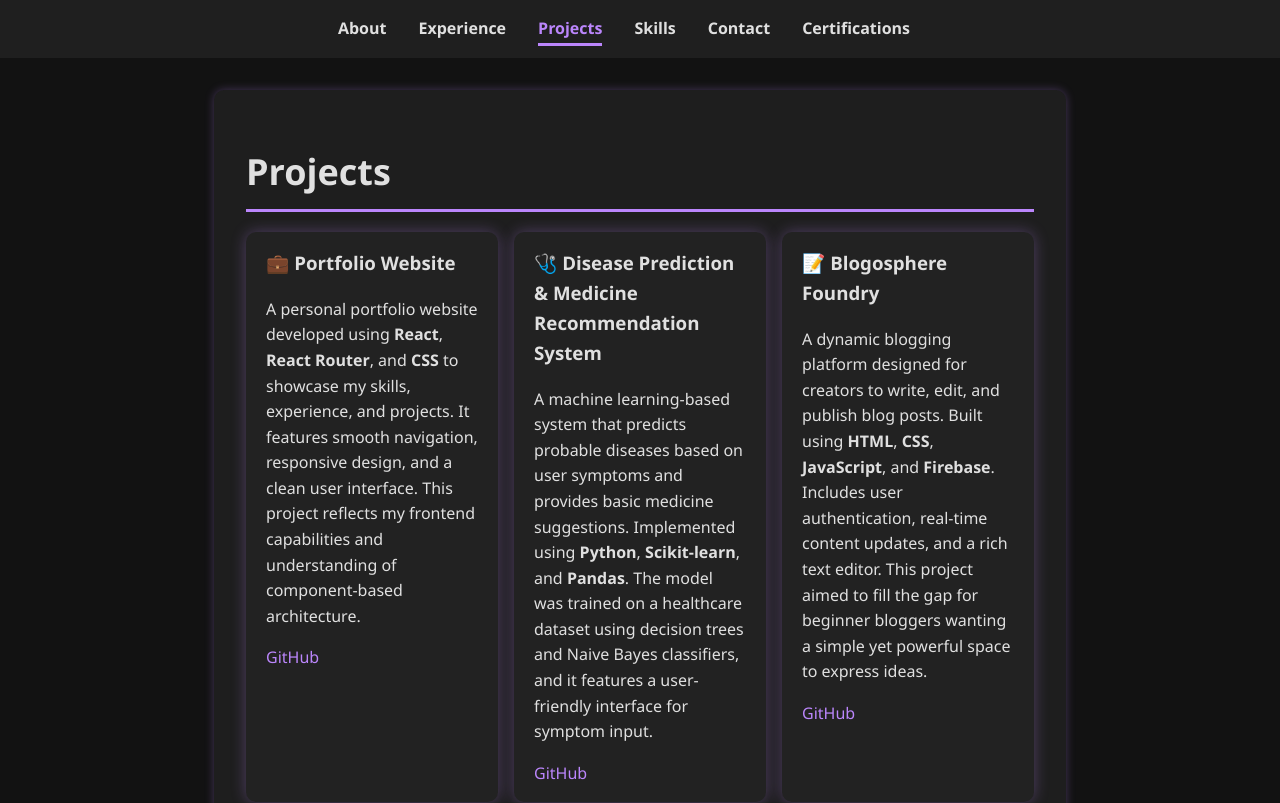
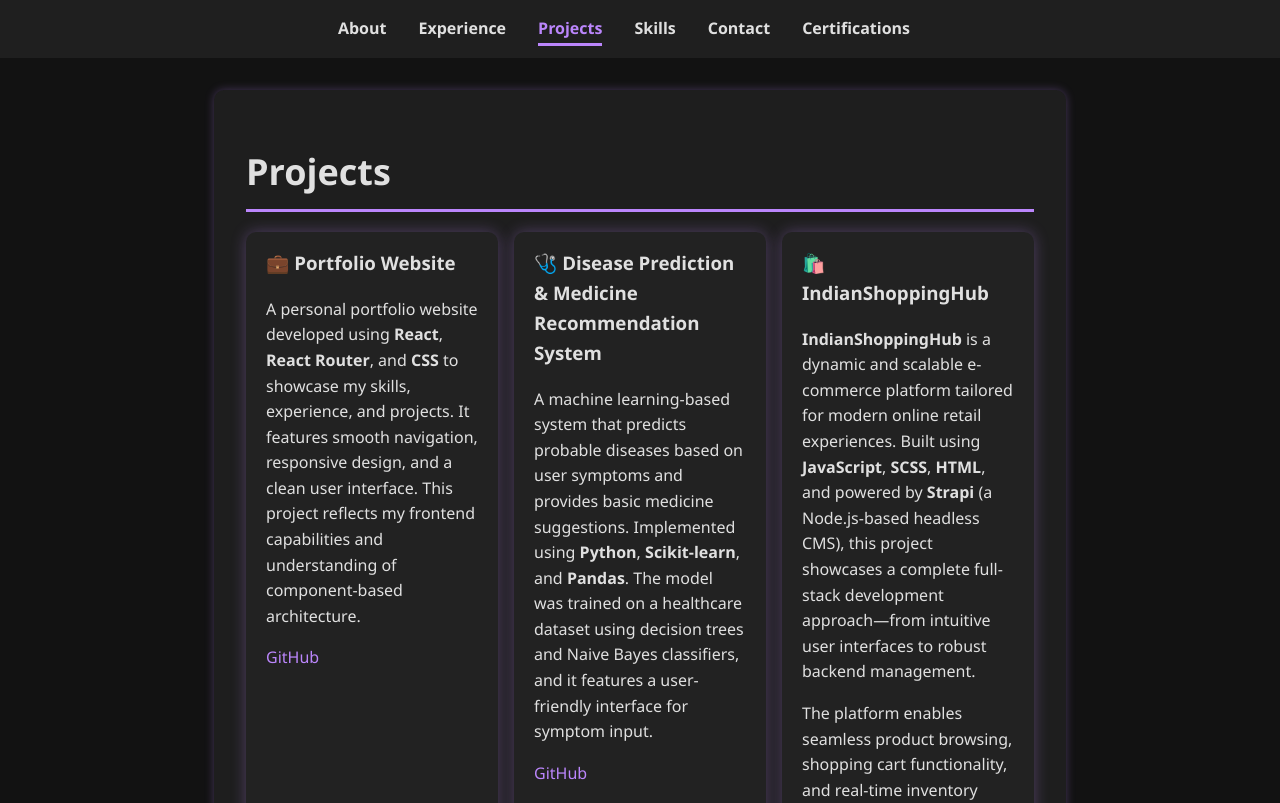
Before and after one commit to aniketsrivastava89/aniket_portfolio, a React (Create React App) app: page /projects in a window 1280 px wide. Shown: the top 803 px of the page. Built offline with nearby package versions, Linux system fonts and the light colour scheme.

Commit message:
Updated in projects.js

```diff
--- a/src/components/Projects.js
+++ b/src/components/Projects.js
@@ -12,7 +12,7 @@ const Projects = () => {
             A personal portfolio website developed using <strong>React</strong>, <strong>React Router</strong>, and <strong>CSS</strong> to showcase my skills, experience, and projects.
             It features smooth navigation, responsive design, and a clean user interface. This project reflects my frontend capabilities and understanding of component-based architecture.
           </p>
-          <a href="https://github.com/yourusername/portfolio" target="_blank" rel="noopener noreferrer">GitHub</a>
+          <a href="https://github.com/aniketsrivastava89/aniket_portfolio" target="_blank" rel="noopener noreferrer">GitHub</a>
         </li>
 
         <li>
@@ -24,11 +24,11 @@ const Projects = () => {
         </li>
 
         <li>
-          <h3>📝 Blogosphere Foundry</h3>
-          <p>
-            A dynamic blogging platform designed for creators to write, edit, and publish blog posts. Built using <strong>HTML</strong>, <strong>CSS</strong>, <strong>JavaScript</strong>, and <strong>Firebase</strong>. Includes user authentication, real-time content updates, and a rich text editor. This project aimed to fill the gap for beginner bloggers wanting a simple yet powerful space to express ideas.
-          </p>
-          <a href="https://github.com/yourusername/blogosphere-foundry" target="_blank" rel="noopener noreferrer">GitHub</a>
+          <h3>🛍️ IndianShoppingHub</h3>
+          <p><strong>IndianShoppingHub</strong> is a dynamic and scalable e-commerce platform tailored for modern online retail experiences. Built using <strong>JavaScript</strong>, <strong>SCSS</strong>, <strong>HTML</strong>, and powered by <strong>Strapi</strong> (a Node.js-based headless CMS), this project showcases a complete full-stack development approach—from intuitive user interfaces to robust backend management.</p>
+          <p>The platform enables seamless product browsing, shopping cart functionality, and real-time inventory control, all backed by a flexible content management system. It emphasizes clean design, efficient data flow, and user-first interactions.</p>
+
+          <a href="https://github.com/aniketsrivastava89/IndianShoppingHub" target="_blank" rel="noopener noreferrer">GitHub</a>
         </li>
 
         <li>
```
